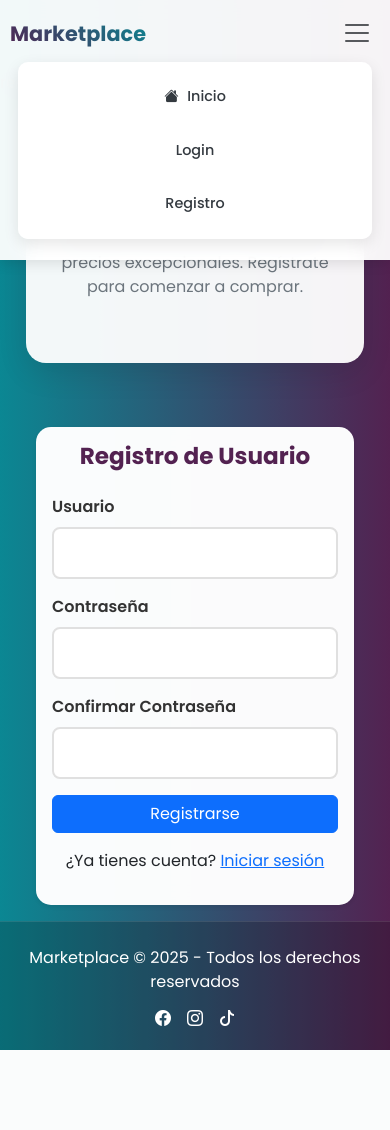
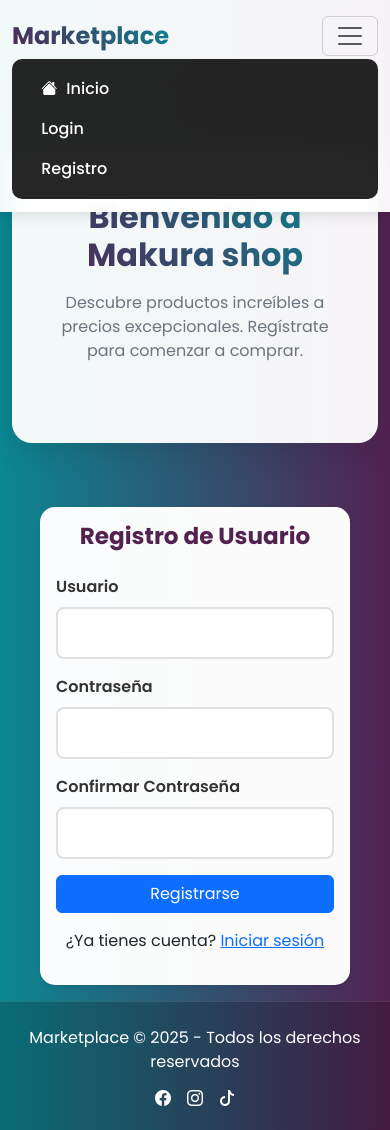
Before and after one commit to JACKBLACKCCS/proyecto_uneweb, a Django app: page /accounts/register/ in a window 390 px wide, after a click that opens the changed part. Before the commit the page ends 1050 px from the top, so only its background shows below. Run offline with Django 5.2, Linux system fonts and the light colour scheme.

Commit message:
Optimizar templates

```diff
--- a/marketplace/templates/base.html
+++ b/marketplace/templates/base.html
@@ -1,3 +1,5 @@
+eres experto en ptyhon , django y demas codigo , te voy a pasar el codigo ,
+
 <!DOCTYPE html>
 <html lang="es">
 <head>
@@ -128,22 +130,26 @@
       gap: 1rem;
     }
 
-    /* NAVBAR MOBILE FIX */
-    .navbar-toggler {
-      border: none;
-      padding: 0.25rem 0.5rem;
+
+    .navbar-collapse {
+      background: rgba(0, 0, 0, 0.85);
+      border-radius: 10px;
+      padding: 10px;
     }
 
-    .navbar-toggler:focus {
-      box-shadow: none;
+    .navbar-collapse .nav-link {
+      color: #fff !important;
     }
 
-    .navbar-collapse {
-      background: rgba(255, 255, 255, 0.98) !important;
-      border-radius: 10px;
-      padding: 1rem;
-      margin-top: 1rem;
-      box-shadow: 0 5px 15px rgba(0, 0, 0, 0.1);
+    .navbar-collapse .nav-link:hover {
+      background: rgba(255, 255, 255, 0.1);
+      color: var(--accent-color) !important;
+    }
+
+    @media (max-width: 768px) {
+      .hero-title { font-size: 2rem; }
+      .hero-subtitle { font-size: 1rem; }
+      body { padding-top: 70px; }
     }
 
     /* FIX DEFINITIVO: Textos visibles en formularios */
@@ -178,62 +184,19 @@
     box-shadow: 0 0 0 3px rgba(83, 34, 81, 0.1);
 }
 
-    /* RESPONSIVE FIXES */
+/* Mejorar cards en móviles */
 @media (max-width: 768px) {
-        body {
-            padding-top: 70px;
-        }
-
-        .hero-title {
-            font-size: 2rem;
-        }
-
-        .hero-subtitle {
-            font-size: 1rem;
-            padding: 0 1rem;
-        }
-
-        .hero-section {
-            padding: 2rem 1rem;
-            margin: 1rem;
-        }
-
     .card {
         margin: 1rem;
         background: rgba(255, 255, 255, 0.98) !important;
     }
 
-        .navbar-collapse {
-            margin: 0.5rem;
-            padding: 0.5rem;
-        }
-
-        .nav-link {
-            text-align: center;
-            margin: 0.25rem 0;
-        }
-
-        .container {
-            padding: 0 10px;
+    .form-label {
+        font-size: 16px;
     }
 }
 
-    @media (max-width: 576px) {
-        .hero-title {
-            font-size: 1.8rem;
-        }
-
-        .navbar-brand {
-            font-size: 1.3rem;
-        }
-
-        .nav-link {
-            padding: 0.75rem !important;
-            font-size: 0.9rem;
-        }
-    }
-
-    /* Asegurar que los títulos sean visibles */
+/*  Asegurar que los títulos sean visibles */
 .card-title {
     background: none !important;
     -webkit-text-fill-color: var(--primary-color) !important;
@@ -247,8 +210,7 @@
   <nav class="navbar navbar-expand-lg navbar-light bg-light fixed-top">
     <div class="container">
       <span class="navbar-brand fw-bold">Marketplace</span>
-      <button class="navbar-toggler" type="button" data-bs-toggle="collapse" data-bs-target="#navbarNav"
-              aria-controls="navbarNav" aria-expanded="false" aria-label="Toggle navigation">
+      <button class="navbar-toggler" type="button" data-bs-toggle="collapse" data-bs-target="#navbarNav">
         <span class="navbar-toggler-icon"></span>
       </button>
 
```
Lines whose indentation alone changed are shown as unchanged.
